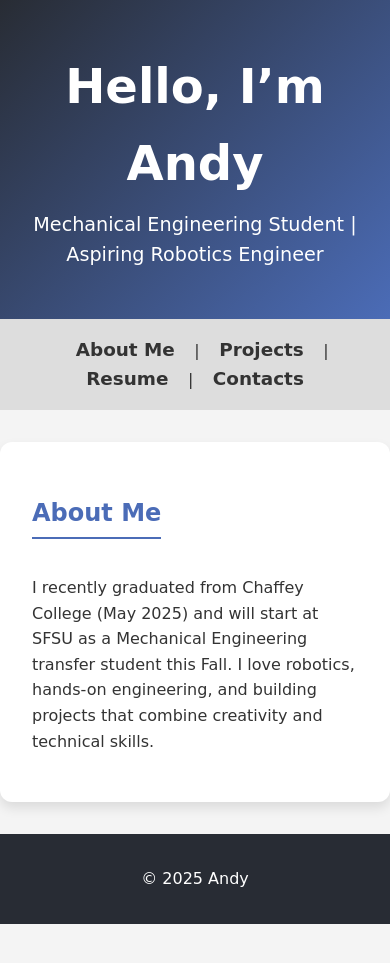
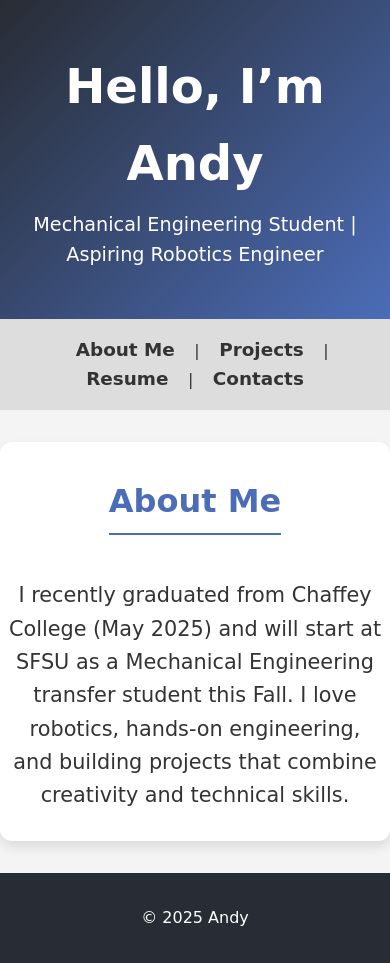
Before and after one commit to InfernalAether/Mechanical-Engineering-Portfolio, a plain HTML site: page index.html in a window 390 px wide. Before the commit the page ends 924 px from the top, so only its background shows below. Drawn offline with Linux system fonts and the light colour scheme; a web font is replaced by a local one.

Commit message:
Update style.css

```diff
--- a/style.css
+++ b/style.css
@@ -149,3 +149,49 @@ footer {
     font-size: 1.4rem;
   }
 }
+
+/* About Me Section Styles */
+#about-section-body {
+  font-size: 1.5rem;       /* larger body text */
+  line-height: 2;           /* spacing between lines */
+  text-align: center;       /* center content */
+  max-width: 700px;         /* limits width */
+  margin: 3rem auto;        /* spacing around section */
+  padding: 1rem;            /* small padding inside */
+}
+
+#about-section-body h2 {
+  font-size: 2.5rem;        /* large heading */
+  margin-bottom: 1.5rem;
+  color: #4b6cb7;
+}
+
+/* Links inside About Me (if any) */
+#about-section-body a {
+  font-size: 1.6rem;
+  font-weight: 600;
+  color: #4b6cb7;
+  text-decoration: none;
+}
+
+#about-section-body a:hover {
+  text-decoration: underline;
+}
+
+/* Responsive for smaller screens */
+@media (max-width: 600px) {
+  #about-section-body {
+    font-size: 1.3rem;
+    line-height: 1.6;
+    padding: 0.5rem;
+    margin: 2rem auto;
+  }
+
+  #about-section-body h2 {
+    font-size: 2rem;
+  }
+
+  #about-section-body a {
+    font-size: 1.4rem;
+  }
+}
```
